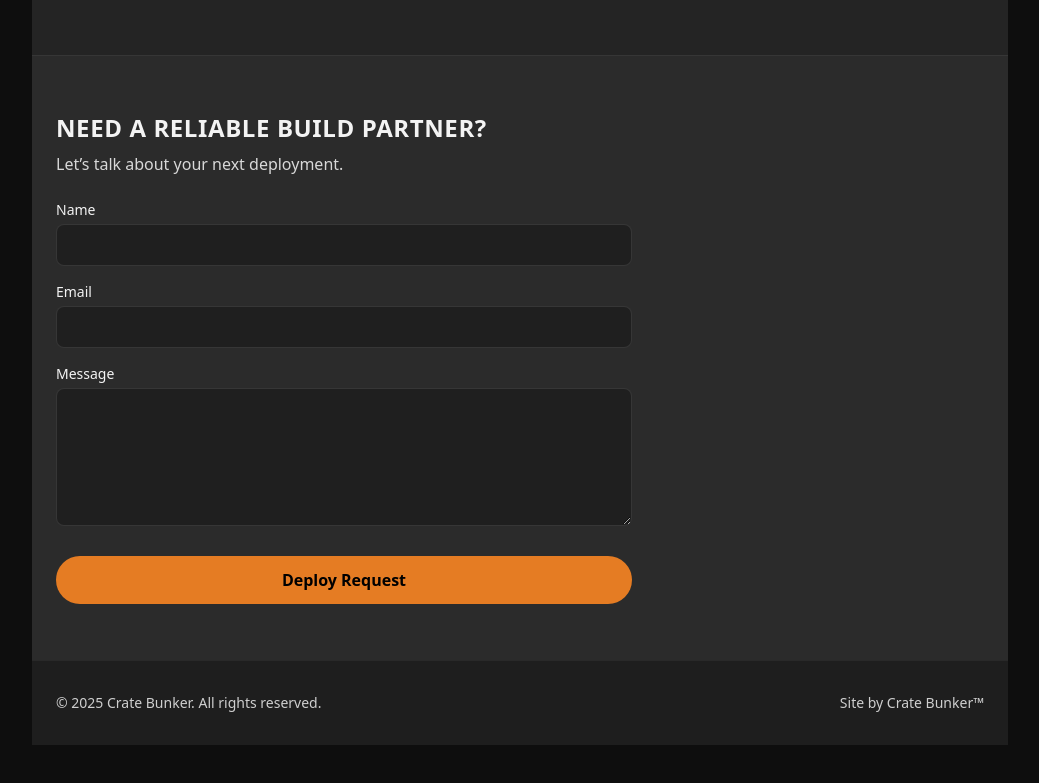
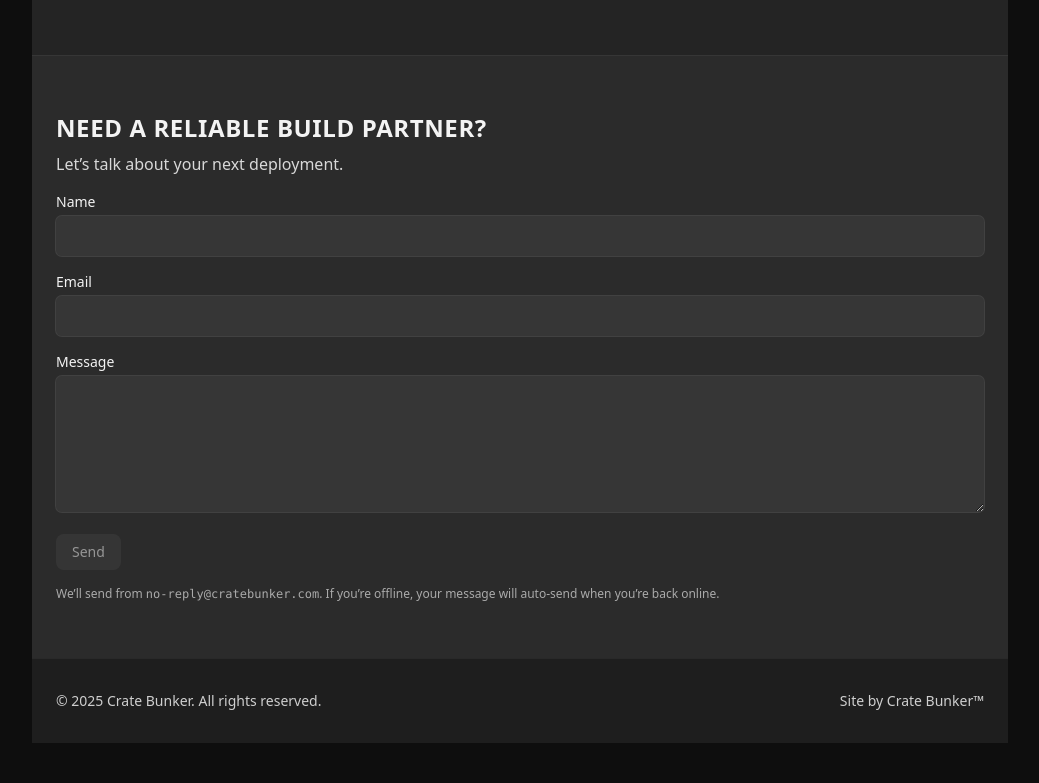
Before and after one commit to Davis86t/crate-bunker, a Next.js app: page / in a window 1280 px wide. Shown: the part 697-1480 px from the top of the page, without its empty margins (120-1159 px from the left). Built offline with nearby package versions, Linux system fonts and the light colour scheme; no server answers.

Commit message:
docs(ContactForm): annotate state, validation, cooldown, offline queue, and 303 handling

```diff
--- a/components/ContactForm.tsx
+++ b/components/ContactForm.tsx
@@ -1,378 +1,209 @@
 // components/ContactForm.tsx
-// Purpose: PWA-friendly contact form with offline queue, auto-flush,
-//          URL-driven banners, and 1-hour resend cooldown (localStorage).
+// Purpose: Collect + submit contact messages with offline queue + 1h resend cooldown.
+// Notes:
+// - If offline (or network fails), queue payload in localStorage (cb:contact-outbox) for later auto-flush.
+// - Uses a 1-hour cooldown via localStorage (cb:contact-last-sent) to prevent rapid re-sends.
+// - Honeypot "website" blocks obvious bots.
+// - Treat HTTP 303 from /api/contact as success (the API redirects on success by design).
 
-"use client";
+'use client';
 
-import { FormEvent, useEffect, useMemo, useRef, useState } from "react";
+import { useCallback, useEffect, useMemo, useRef, useState } from 'react';
 
-// ---- Local queue (localStorage) ----
-type OutboxItem = {
+type Payload = {
   name: string;
   email: string;
   message: string;
-  website?: string;
-  ts: number;
+  website?: string; // honeypot
 };
 
-const OUTBOX_KEY = "cb:contact-outbox";
-const SENT_ONCE_KEY = "cb:sentOnce";
-const SENT_LOCK_HOURS = 1; // ⏱️ user can send again after 1h
-
-function readOutbox(): OutboxItem[] {
-  try {
-    return JSON.parse(localStorage.getItem(OUTBOX_KEY) || "[]");
-  } catch {
-    return [];
-  }
-}
-function writeOutbox(items: OutboxItem[]) {
-  localStorage.setItem(OUTBOX_KEY, JSON.stringify(items));
-}
-function enqueue(item: OutboxItem) {
-  const q = readOutbox();
-  q.push(item);
-  writeOutbox(q);
-}
-function dequeue(): OutboxItem | undefined {
-  const q = readOutbox();
-  const item = q.shift();
-  writeOutbox(q);
-  return item;
-}
-function hasOutbox() {
-  return readOutbox().length > 0;
-}
-
-// ---- URL param helper (no rerender, no scroll) ----
-function setParamNoScroll(updater: (url: URL) => void) {
-  try {
-    const url = new URL(window.location.href);
-    updater(url);
-    window.history.replaceState({}, "", url.toString());
-  } catch {}
-}
-
-// ---- Online probe (robust: any response => online) ----
-async function isOnline(): Promise<boolean> {
-  if (!navigator.onLine) return false;
-  const tryFetch = async (path: string) => {
-    const ctrl = new AbortController();
-    const t = setTimeout(() => ctrl.abort(), 2500);
-    try {
-      await fetch(`${path}?ts=${Date.now()}`, {
-        cache: "no-store",
-        credentials: "same-origin",
-        signal: ctrl.signal,
-      });
-      clearTimeout(t);
-      return true; // 200/404 both prove connectivity
-    } catch {
-      clearTimeout(t);
-      return false;
-    }
-  };
-  return (await tryFetch("/api/ping")) || (await tryFetch("/"));
-}
+const OUTBOX_KEY = 'cb:contact-outbox';          // array of queued Payloads
+const LAST_SENT_KEY = 'cb:contact-last-sent';    // number (ms since epoch)
+const COOLDOWN_MS = 60 * 60 * 1000;              // 1 hour
 
 export default function ContactForm() {
-  const formRef = useRef<HTMLFormElement>(null);
+  // ----- FORM STATE -----
+  const [name, setName] = useState('');
+  const [email, setEmail] = useState('');
+  const [message, setMessage] = useState('');
+  const websiteRef = useRef<HTMLInputElement | null>(null); // honeypot (uncontrolled)
+  const [submitting, setSubmitting] = useState(false);
 
-  const [sending, setSending] = useState(false);
-  const [hydrated, setHydrated] = useState(false);
-  const [sentOnce, setSentOnce] = useState(false); // one-and-done (with cooldown)
+  // ----- DERIVED: COOLDOWN & ONLINE STATE -----
+  const [now, setNow] = useState(() => Date.now());
+  const online = typeof navigator !== 'undefined' ? navigator.onLine : true;
 
-  useEffect(() => setHydrated(true), []);
-
-  // Load cooldown; expire automatically after SENT_LOCK_HOURS
+  // tick every ~15s so cooldown label can update without reload
   useEffect(() => {
-    try {
-      const raw = localStorage.getItem(SENT_ONCE_KEY);
-      if (!raw) return;
-      const saved = JSON.parse(raw);
-      if (saved?.ts && Date.now() - saved.ts < SENT_LOCK_HOURS * 3600 * 1000) {
-        setSentOnce(true);
-      } else {
-        localStorage.removeItem(SENT_ONCE_KEY);
-      }
-    } catch {}
+    const t = setInterval(() => setNow(Date.now()), 15000);
+    return () => clearInterval(t);
   }, []);
 
-  // Clear query params after banners fade (sent/error/queued only)
-  const clearQuerySoon = (ms = 2800) => {
-    setTimeout(() => {
-      setParamNoScroll((url) => {
-        ["sent", "error", "queued", "compact", "already"].forEach((k) =>
-          url.searchParams.delete(k)
-        );
-      });
-    }, ms);
-  };
+  const cooldownRemaining = useMemo(() => {
+    if (typeof window === 'undefined') return 0;
+    const last = Number(localStorage.getItem(LAST_SENT_KEY) || 0);
+    const rem = last + COOLDOWN_MS - now;
+    return rem > 0 ? rem : 0;
+  }, [now]);
 
-  // ---- Auto-flush queue when truly online ----
-  useEffect(() => {
-    let running = false;
+  const inCooldown = cooldownRemaining > 0;
 
-    const clearQueuedIfOnline = async () => {
-      if (await isOnline()) {
-        setParamNoScroll((url) => {
-          if (url.searchParams.get("queued") === "1")
-            url.searchParams.delete("queued");
-        });
-      }
+  // ----- HELPERS: OUTBOX READ/WRITE -----
+  const readOutbox = useCallback((): Payload[] => {
+    if (typeof window === 'undefined') return [];
+    try {
+      return JSON.parse(localStorage.getItem(OUTBOX_KEY) || '[]') as Payload[];
+    } catch {
+      return [];
+    }
+  }, []);
+
+  const writeOutbox = useCallback((items: Payload[]) => {
+    if (typeof window === 'undefined') return;
+    localStorage.setItem(OUTBOX_KEY, JSON.stringify(items));
+  }, []);
+
+  const enqueue = useCallback((p: Payload) => {
+    const q = readOutbox();
+    q.push(p);
+    writeOutbox(q);
+  }, [readOutbox, writeOutbox]);
+
+  // ----- VALIDATION (minimal) -----
+  const isEmail = (e: string) => /.+@.+\..+/.test(e);
+  const canSubmit = name.trim() && isEmail(email) && message.trim() && !submitting && !inCooldown;
+
+  // ----- NETWORK SEND (303 counts as success) -----
+  const send = useCallback(async (payload: Payload): Promise<boolean> => {
+    const res = await fetch('/api/contact', {
+      method: 'POST',
+      headers: { 'Content-Type': 'application/json', 'X-Requested-With': 'fetch' },
+      body: JSON.stringify(payload),
+      redirect: 'manual', // we treat a 303 as success without following it here
+    });
+    return res.ok || res.status === 303 || res.status === 204;
+  }, []);
+
+  // ----- SUBMIT HANDLER -----
+  const onSubmit = useCallback(async (e: React.FormEvent<HTMLFormElement>) => {
+    e.preventDefault();
+
+    const payload: Payload = {
+      name: name.trim(),
+      email: email.trim(),
+      message: message.trim(),
+      website: websiteRef.current?.value || '', // honeypot
     };
 
-    const flush = async () => {
-      if (running) return;
-      const online = await isOnline();
+    // quick client validation
+    if (!payload.name || !isEmail(payload.email) || !payload.message) return;
 
-      if (online && !hasOutbox()) {
-        await clearQueuedIfOnline();
-        return;
-      }
-      if (!online || !hasOutbox()) return;
-
-      running = true;
-      let anySent = false;
-      try {
-        while (hasOutbox() && (await isOnline())) {
-          const next = dequeue();
-          if (!next) break;
-
-          const fd = new FormData();
-          fd.set("name", next.name);
-          fd.set("email", next.email);
-          fd.set("message", next.message);
-          if (next.website) fd.set("website", next.website);
-
-          const res = await fetch("/api/contact", { method: "POST", body: fd });
-          if (!res.ok) {
-            const rest = readOutbox();
-            writeOutbox([next, ...rest]);
-            break;
-          }
-          anySent = true;
-        }
-
-        if (anySent) {
-          try {
-            localStorage.setItem(
-              SENT_ONCE_KEY,
-              JSON.stringify({ ts: Date.now() })
-            );
-          } catch {}
-          setSentOnce(true);
-          setParamNoScroll((url) => {
-            url.searchParams.set("sent", "1");
-            url.searchParams.set("compact", "1");
-          });
-          clearQuerySoon(2500);
-        } else {
-          await clearQueuedIfOnline();
-        }
-      } finally {
-        running = false;
-      }
-    };
-
-    const onOnline = () => flush();
-    const onVisible = () => {
-      if (document.visibilityState === "visible") flush();
-    };
-    const interval = setInterval(() => {
-      if (hasOutbox()) flush();
-    }, 8000);
-
-    window.addEventListener("online", onOnline);
-    document.addEventListener("visibilitychange", onVisible);
-    flush();
-
-    return () => {
-      window.removeEventListener("online", onOnline);
-      document.removeEventListener("visibilitychange", onVisible);
-      clearInterval(interval);
-    };
-  }, []);
-
-  // ---- Submit ----
-  async function onSubmit(e: FormEvent<HTMLFormElement>) {
-    e.preventDefault();
-    const form = e.currentTarget;
-    const fd = new FormData(form);
-
-    // Locked (cooldown): do nothing; inline banner + readOnly fields communicate state
-    if (sentOnce) return;
-
-    const online = await isOnline();
-
-    if (!online) {
-      // Queue locally and show compact "queued"
-      enqueue({
-        name: String(fd.get("name") || ""),
-        email: String(fd.get("email") || ""),
-        message: String(fd.get("message") || ""),
-        website: String(fd.get("website") || "") || undefined,
-        ts: Date.now(),
-      });
-      setParamNoScroll((url) => {
-        url.searchParams.set("queued", "1");
-      });
-      form.reset();
+    // honeypot trips → behave like success but ignore
+    if (payload.website) {
+      // pretend sent to avoid teaching bots; do not touch cooldown/outbox
       return;
     }
 
-    // Direct online submit
-    setSending(true);
+    // Respect cooldown
+    if (inCooldown) return;
+
+    setSubmitting(true);
     try {
-      const res = await fetch("/api/contact", { method: "POST", body: fd });
-      const ok = res.ok;
+      if (!online) {
+        // offline: queue and rely on queued flusher + Banner UX
+        enqueue(payload);
+        // allow UI to show success banner and lockout
+        localStorage.setItem(LAST_SENT_KEY, String(Date.now()));
+        // optional: nudge UI (page refresh/Router refresh handled elsewhere)
+        return;
+      }
+
+      const ok = await send(payload);
       if (ok) {
-        try {
-          localStorage.setItem(
-            SENT_ONCE_KEY,
-            JSON.stringify({ ts: Date.now() })
-          );
-        } catch {}
-        setSentOnce(true);
-      }
-      setParamNoScroll((url) => {
-        url.searchParams.set(ok ? "sent" : "error", "1");
-      });
-      if (ok) {
-        form.reset();
-        clearQuerySoon(2600);
+        // lock future sends for 1 hour
+        localStorage.setItem(LAST_SENT_KEY, String(Date.now()));
+        // clear fields
+        setName(''); setEmail(''); setMessage('');
+      } else {
+        // network responded but not ok → enqueue for safety
+        enqueue(payload);
       }
     } catch {
-      setParamNoScroll((url) => {
-        url.searchParams.set("error", "1");
-      });
+      // fetch failed → enqueue
+      enqueue(payload);
     } finally {
-      setSending(false);
+      setSubmitting(false);
     }
-  }
+  }, [name, email, message, inCooldown, online, enqueue, send]);
 
-  // Guard: avoid native submit before hydration (SSR → CSR)
-  const action = useMemo(() => (hydrated ? "/api/contact" : "#"), [hydrated]);
-  const method = useMemo(() => (hydrated ? "post" : "get"), [hydrated]);
+  // ----- RENDER -----
+  const buttonLabel = submitting
+    ? 'Sending…'
+    : inCooldown
+      ? `Cooldown (${Math.ceil(cooldownRemaining / 60000)}m)`
+      : online ? 'Send' : 'Send when online';
 
-  return hydrated ? (
-    <form
-      ref={formRef}
-      method={method}
-      action={action}
-      onSubmit={onSubmit}
-      className="mt-6 grid max-w-xl gap-4"
-      autoComplete="on"
-      noValidate
-    >
-      {/* Inline mobile-first banner for the cooldown/lock */}
-      {sentOnce && (
-        <div
-          aria-live="polite"
-          className="rounded-xl border border-[#E57C23]/30 bg-[#E57C23]/10 text-[#FFEEDB] px-4 py-3 text-sm shadow-[0_0_18px_1px_rgba(229,124,35,0.25)]"
-        >
-          You’ve already sent a message. Thanks! We’ll get back to you soon.
-        </div>
-      )}
-
-      {/* Honeypot */}
+  return (
+    <form onSubmit={onSubmit} className="space-y-4">
+      {/* Honeypot (hidden from users) */}
       <input
+        ref={websiteRef}
+        name="website"
         type="text"
-        name="website"
-        className="hidden"
         tabIndex={-1}
         autoComplete="off"
+        className="hidden"
+        aria-hidden="true"
       />
 
+      {/* Name */}
       <div>
-        <label className="mb-1 block text-sm">Name</label>
+        <label className="block text-sm font-medium">Name</label>
         <input
-          name="name"
+          value={name}
+          onChange={(e) => setName(e.target.value)}
           required
-          autoComplete="name"
-          readOnly={sentOnce}
-          className="w-full rounded-lg border border-white/10 bg-[#1F1F1F] px-3 py-2"
+          className="mt-1 w-full rounded-md bg-white/5 px-3 py-2 outline-none ring-1 ring-white/10 focus:ring-2 focus:ring-white/30"
         />
       </div>
 
+      {/* Email */}
       <div>
-        <label className="mb-1 block text-sm">Email</label>
+        <label className="block text-sm font-medium">Email</label>
         <input
+          value={email}
+          onChange={(e) => setEmail(e.target.value)}
           type="email"
-          name="email"
+          inputMode="email"
           required
-          autoComplete="email"
-          inputMode="email"
-          readOnly={sentOnce}
-          className="w-full rounded-lg border border-white/10 bg-[#1F1F1F] px-3 py-2"
+          className="mt-1 w-full rounded-md bg-white/5 px-3 py-2 outline-none ring-1 ring-white/10 focus:ring-2 focus:ring-white/30"
         />
       </div>
 
+      {/* Message */}
       <div>
-        <label className="mb-1 block text-sm">Message</label>
+        <label className="block text-sm font-medium">Message</label>
         <textarea
-          name="message"
+          value={message}
+          onChange={(e) => setMessage(e.target.value)}
+          required
           rows={5}
-          required
-          autoComplete="off"
-          readOnly={sentOnce}
-          className="w-full rounded-lg border border-white/10 bg-[#1F1F1F] px-3 py-2"
+          className="mt-1 w-full rounded-md bg-white/5 px-3 py-2 outline-none ring-1 ring-white/10 focus:ring-2 focus:ring-white/30"
         />
       </div>
 
       <button
         type="submit"
-        disabled={sending || sentOnce}
-        aria-disabled={sentOnce}
-        className={`mt-2 rounded-full px-6 py-3 font-semibold transition-colors ${
-          sentOnce
-            ? "bg-[#E57C23]/70 text-black cursor-not-allowed"
-            : "bg-[#E57C23] text-black hover:bg-black hover:text-[#E57C23]"
-        }`}
+        disabled={!canSubmit}
+        className="rounded-lg bg-white/10 px-4 py-2 text-sm font-medium text-white hover:bg-white/20 disabled:opacity-50"
       >
-        {sentOnce
-          ? "Message received"
-          : sending
-          ? "Sending…"
-          : "Deploy Request"}
+        {buttonLabel}
       </button>
+
+      {/* Optional helper text */}
+      <p className="text-xs text-white/60">
+        We’ll send from <code>no-reply@cratebunker.com</code>. If you’re offline, your message will auto-send when you’re back online.
+      </p>
     </form>
-  ) : (
-    // Pre-hydration skeleton (no native submit)
-    <div
-      role="form"
-      aria-label="Contact form"
-      className="mt-6 grid max-w-xl gap-4"
-    >
-      <div>
-        <label className="mb-1 block text-sm">Name</label>
-        <input
-          disabled
-          className="w-full rounded-lg border border-white/10 bg-[#1F1F1F] px-3 py-2 opacity-70"
-        />
-      </div>
-      <div>
-        <label className="mb-1 block text-sm">Email</label>
-        <input
-          disabled
-          className="w-full rounded-lg border border-white/10 bg-[#1F1F1F] px-3 py-2 opacity-70"
-        />
-      </div>
-      <div>
-        <label className="mb-1 block text-sm">Message</label>
-        <textarea
-          rows={5}
-          disabled
-          className="w-full rounded-lg border border-white/10 bg-[#1F1F1F] px-3 py-2 opacity-70"
-        />
-      </div>
-      <button
-        type="button"
-        className="mt-2 rounded-full bg-[#E57C23] px-6 py-3 font-semibold text-black opacity-70"
-        aria-disabled="true"
-      >
-        Deploy Request
-      </button>
-    </div>
   );
 }
```
